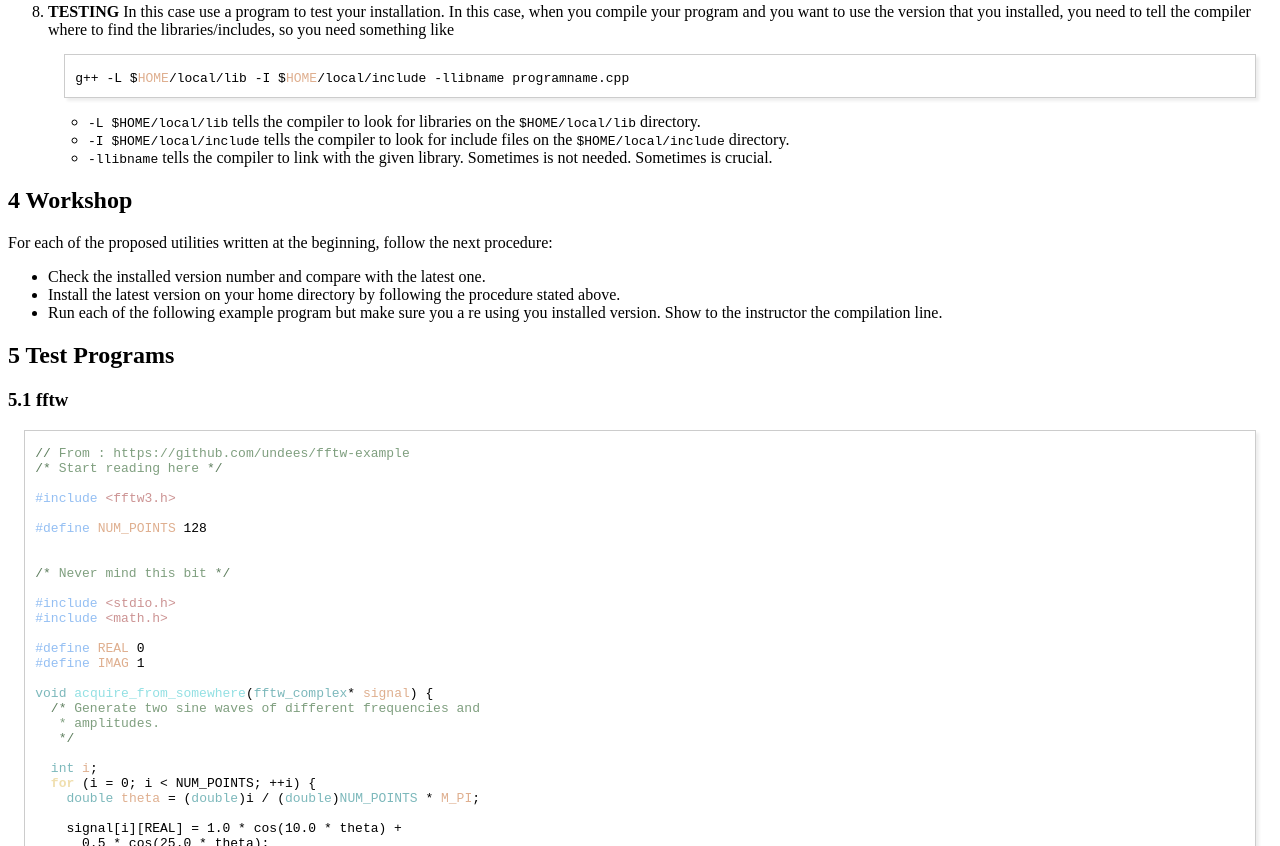
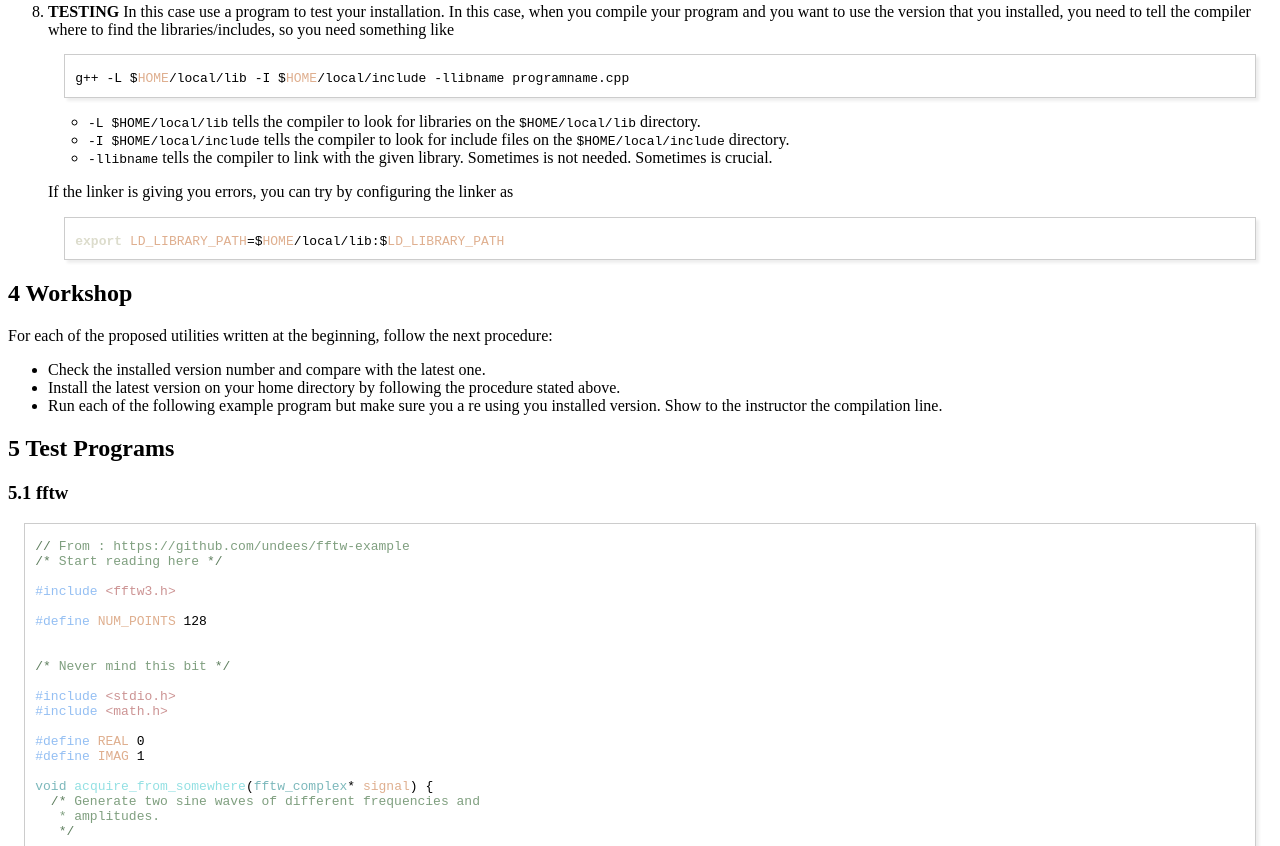
Before and after one commit to iluvatar1/iluvatar1.github.io, a plain HTML site: page index.html in a window 1280 px wide. Shown: the part 1634-2480 px from the top of the page. Drawn offline with Linux system fonts and the light colour scheme.

Commit message:
Some linker info added

```diff
--- a/index.html
+++ b/index.html
@@ -4,7 +4,7 @@
 <html xmlns="http://www.w3.org/1999/xhtml" lang="en" xml:lang="en">
 <head>
 <title>Workshop: How to install programs from source</title>
-<!-- 2016-09-07 Wed 09:36 -->
+<!-- 2016-09-07 Wed 09:45 -->
 <meta  http-equiv="Content-Type" content="text/html;charset=utf-8" />
 <meta  name="generator" content="Org-mode" />
 <meta  name="author" content="William Oquendo" />
@@ -343,6 +343,15 @@ files on the <code>$HOME/local/include</code> directory.
 library. Sometimes is not needed. Sometimes is crucial.
 </li>
 </ul>
+<p>
+If the linker is giving you errors, you can try by configuring
+the linker as
+</p>
+<div class="org-src-container">
+
+<pre class="src src-sh"><span style="color: #DCDCCC; font-weight: bold;">export</span> <span style="color: #DFAF8F;">LD_LIBRARY_PATH</span>=$<span style="color: #DFAF8F;">HOME</span>/local/lib:$<span style="color: #DFAF8F;">LD_LIBRARY_PATH</span>
+</pre>
+</div>
 </li>
 </ol>
 </div>
@@ -647,7 +656,7 @@ On gnuplot do the following:
 </div>
 <div id="postamble" class="status">
 <p class="author">Author: William Oquendo</p>
-<p class="date">Created: 2016-09-07 Wed 09:36</p>
+<p class="date">Created: 2016-09-07 Wed 09:45</p>
 <p class="creator"><a href="http://www.gnu.org/software/emacs/">Emacs</a> 24.5.1 (<a href="http://orgmode.org">Org</a> mode 8.2.10)</p>
 <p class="validation"><a href="http://validator.w3.org/check?uri=referer">Validate</a></p>
 </div>
```
